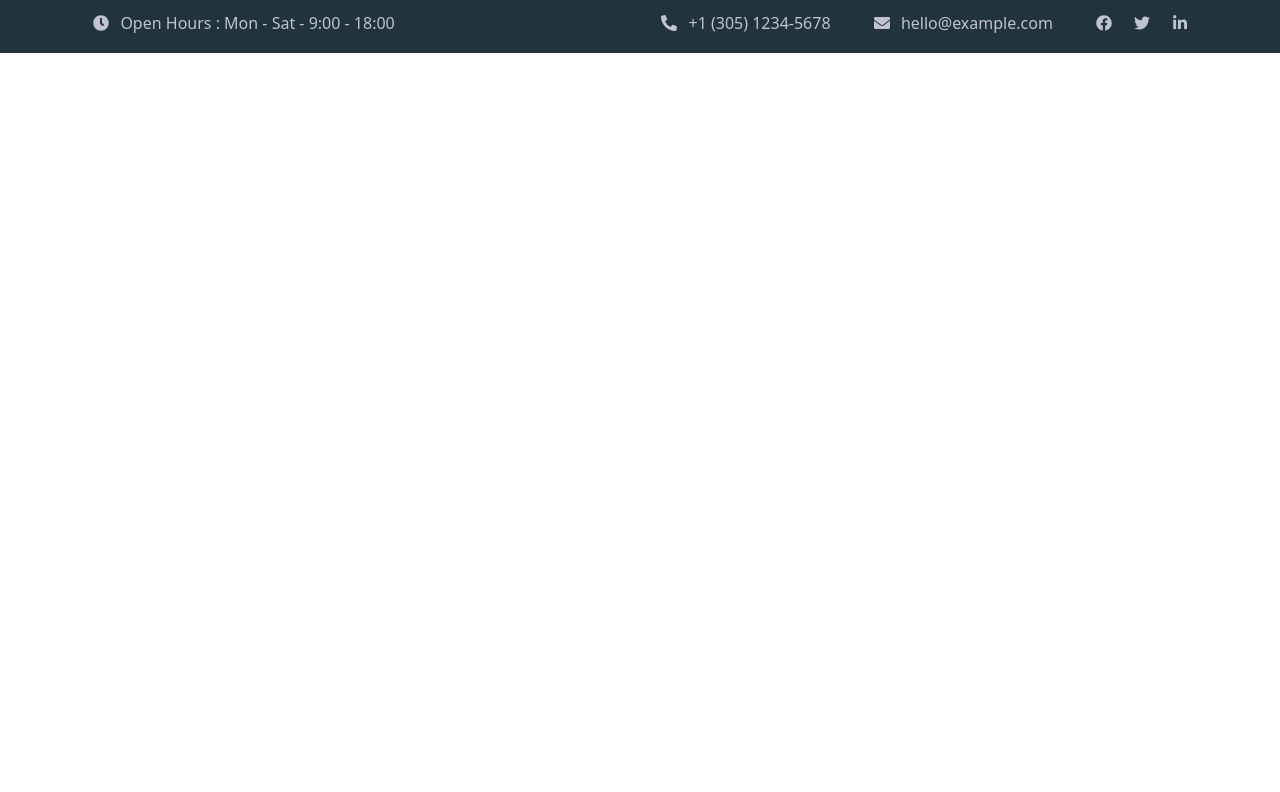
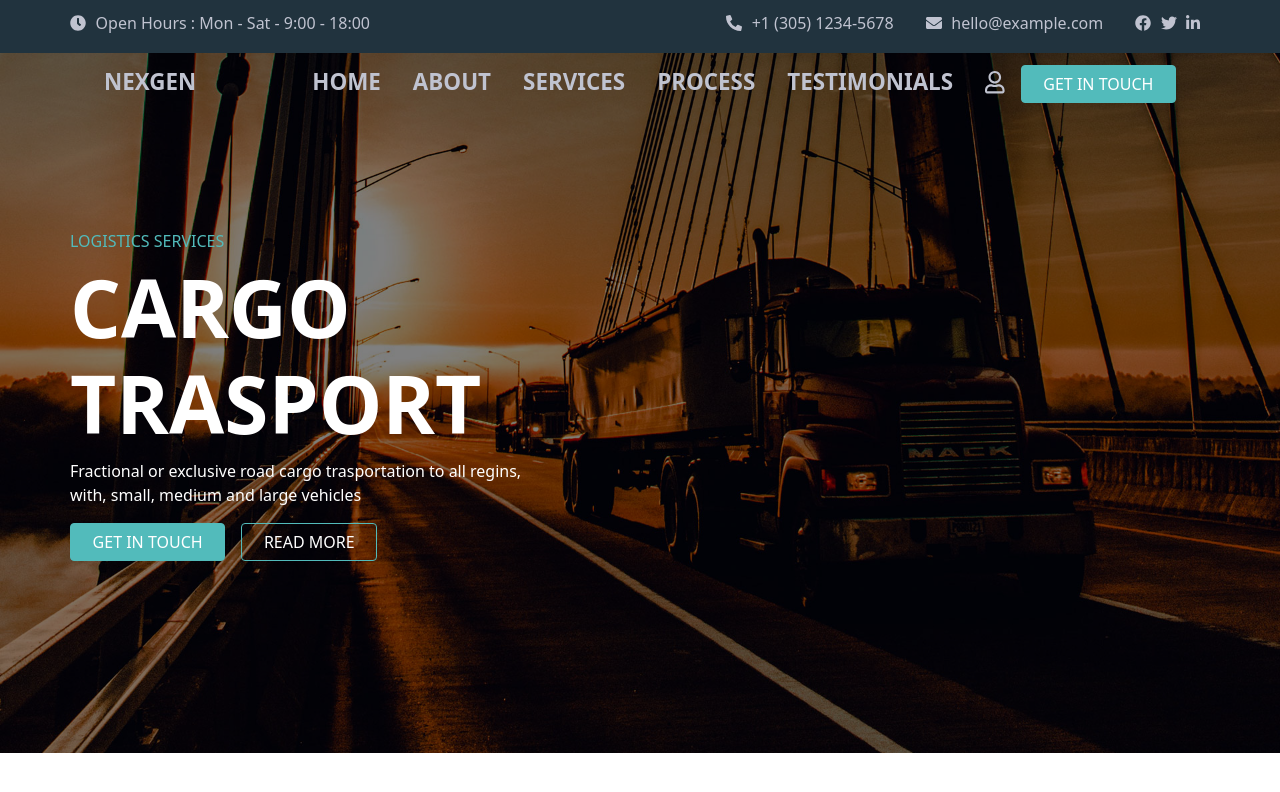
Before and after one commit to cenny1988/proj-html-vuejs, a Vue app: page / in a window 1280 px wide. Shown: the top 792 px of the page. Built offline with nearby package versions, Linux system fonts and the light colour scheme.

Commit message:
header style complete

```diff
--- a/src/App.vue
+++ b/src/App.vue
@@ -21,7 +21,19 @@ export default {
   padding: 0;
   box-sizing: border-box;
 }
+
 #app {
-
+  .btn{
+    padding: 0.375rem 1.35rem;
+  }
+  .btn-user{
+    color: #fff;
+    background-color: #52bbbb;
+    border-color: #52bbbb;
+  }
+  .btn-user-secondary{
+    border: 1px solid #52bbbb;
+    color: #fff;
+  }
 }
 </style>
--- a/src/components/AppHeader.vue
+++ b/src/components/AppHeader.vue
@@ -1,5 +1,6 @@
 <template>
-  <header>
+  <header >
+    <div id="info-links">
         <div class="container">
             <div class="info">
                 <div>
@@ -24,17 +25,38 @@
                     <a href="#"><i class="fab fa-linkedin-in"></i></a>
                 </div>
             </div>
+        </div>
+    </div>
 
+    <div class="bg-bgoverlay">
+        <div class="overlay">
+            <AppNavbar/>
+
+            <div class="container">
+                <div id="jumbo-title" >
+                    <h6>LOGISTICS SERVICES</h6>
+                    <h1 class="h1 display-1">CARGO TRASPORT</h1>
+                    <p>
+                        Fractional or exclusive road cargo trasportation to all regins, with, small, medium and large vehicles
+                    </p>
+                    <button type="button" class="btn btn-user">GET IN TOUCH</button>
+                    <button type="button" class="btn btn-user-secondary">READ MORE</button>
+                </div>
+            </div>
+        </div>
 
     </div>
+
   </header>
 </template>
 
 <script>
+import AppNavbar from '@/components/AppNavbar.vue'
+
 export default {
   name: 'AppHeader',
-  props: {
-
+  components: {
+    AppNavbar,
   }
 }
 </script>
@@ -42,8 +64,13 @@ export default {
 <!-- Add "scoped" attribute to limit CSS to this component only -->
 <style scoped lang="scss">
 header{
+    color: #fff;
+    .container{
+        padding: 0;
+        }
+    // style della barra info grigia
+    #info-links{
         background-color: #21333e;
-
         .info{
             padding: .7rem 0;
             color: #c0c3d0;
@@ -61,11 +88,43 @@ header{
                 margin-right: 2rem;
             }
             .svg-inline--fa{
-            margin: 0 .7rem;
+                margin-right: .6rem;
             }
             h6{
                 display: inline-block;
             }
         }
     }
+    //style del background e del relativo overlay
+    .bg-bgoverlay{
+    height: 700px;
+    background-image: url(../assets/img/bg-9.jpg);
+    background-position: top;
+    background-size: cover;
+
+    position: relative;
+
+    .overlay{
+        height: 100%;
+        background-color: rgba($color: #000000, $alpha: .5);
+        }
+
+        #jumbo-title{
+            padding: 100px 0;
+            width: 40%;
+
+            h6{
+                color: #52bbbb;
+            }
+
+            h1{
+                font-weight: bold;
+            }
+
+            button{
+                margin-right: 1rem;
+            }
+        }
+    }
+}
 </style>
--- /dev/null
+++ b/src/components/AppNavbar.vue
@@ -0,0 +1,51 @@
+<template>
+  <nav id="navbar" class="container">
+      <div id="logo">
+        <a href="#"><span>NEX</span>GEN</a>
+      </div>
+
+      <div>
+        <ul>
+          <li><a href="#">HOME</a></li>
+          <li><a href="#">ABOUT</a></li>
+          <li><a href="#">SERVICES</a></li>
+          <li><a href="#">PROCESS</a></li>
+          <li><a href="#">TESTIMONIALS</a></li>
+          <li><a href="#"><i class="far fa-user"></i></a></li>
+          <button type="button" class="btn btn-user">GET IN TOUCH</button>
+        </ul>
+      </div>
+  </nav>
+</template>
+
+<script>
+export default {
+  name: 'AppNavbar',
+  props: {
+
+  }
+}
+</script>
+
+<!-- Add "scoped" attribute to limit CSS to this component only -->
+<style scoped lang="scss">
+#navbar{
+  font-size: 1.4rem;
+  font-weight: bold;
+
+  padding: .8rem 0;
+  display: flex;
+  justify-content: space-around;
+  align-content: center;
+
+  li{
+    display: inline-block;
+    cursor: pointer;
+    padding: 0 1rem;
+  }
+  a{
+    text-decoration: none;
+    color: #c0c3d0;
+  }
+}
+</style>
```
Lines whose indentation alone changed are shown as unchanged.
